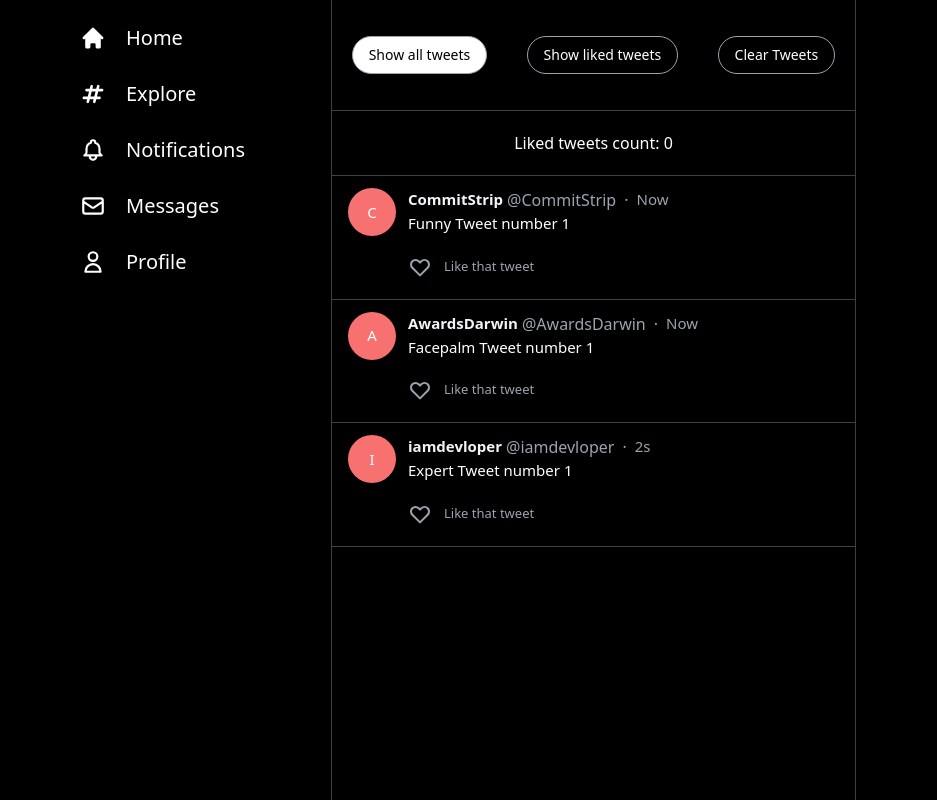
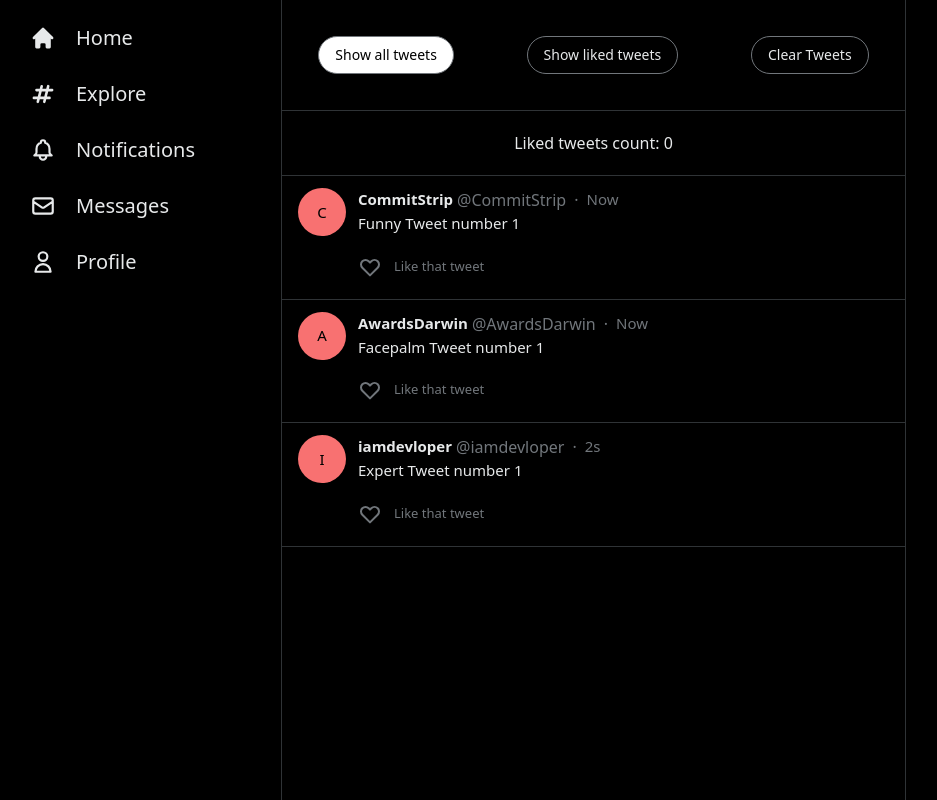
Before and after one commit to Justbigmack/twitter-clone, a Next.js app: page / in a window 1280 px wide. Shown: the whole page, without its empty margins (184-1121 px from the left). Built offline with nearby package versions, Linux system fonts and the light colour scheme.

Commit message:
UI tweaks

```diff
--- a/components/Feed/Actions/FeedActionButton.tsx
+++ b/components/Feed/Actions/FeedActionButton.tsx
@@ -11,10 +11,10 @@ export const FeedActionButton = ({
   ...otherProps
 }: IFeedActionButton) => {
   const buttonClasses = clsx(
-    'rounded-full border border-gray-400 px-4 py-2 text-sm duration-200 ',
+    'rounded-full border border-dark-gray px-4 py-2 text-sm duration-200 ',
     {
-      'bg-black text-white hover:bg-gray-800': !active,
-      'bg-white text-black hover:bg-gray-800 hover:text-white': active,
+      'bg-black text-light-gray hover:bg-gray-800': !active,
+      'bg-white text-black hover:bg-gray-800 hover:text-light-gray': active,
     }
   );
   return (
--- a/components/Feed/Actions/FeedActions.tsx
+++ b/components/Feed/Actions/FeedActions.tsx
@@ -14,7 +14,7 @@ interface IFeedActions {
 export const FeedActions = memo(({ setActiveFilter }: IFeedActions) => {
   const [activeButton, setActiveButton] = useState(ActiveFeedActionButtons.All);
   return (
-    <div className="flex w-full items-center justify-around border-b border-white/25 py-9">
+    <div className="flex w-full items-center justify-around border-b border-gray-subtle py-9">
       <FeedActionButton
         onClick={() => {
           setActiveFilter(false);
--- a/components/Feed/Feed.tsx
+++ b/components/Feed/Feed.tsx
@@ -37,7 +37,7 @@ export const Feed: React.FC = () => {
   }, []);
 
   return (
-    <div className="h-full w-full max-w-[650px] border-x border-white/25 text-white">
+    <div className="h-full w-full max-w-[700px] border-x border-gray-subtle">
       <FeedActions setActiveFilter={setActiveFilter} />
       <TweetLikeCount likedTweetsCount={likedTweets.length} />
       <section data-cy="tweetFeed">
--- a/components/Feed/Tweet/Tweet.tsx
+++ b/components/Feed/Tweet/Tweet.tsx
@@ -15,7 +15,7 @@ export const Tweet = memo(({ countdownObs, id, liked }: ITweetComponent) => {
 
   return (
     <div
-      className="flex w-full border-b border-white/25 px-4 py-3"
+      className="flex w-full border-b border-gray-subtle px-4 py-3"
       data-cy="tweet"
     >
       <div className="mr-3 flex h-12 w-12 flex-shrink-0 items-center justify-center rounded-full bg-red-400">
@@ -25,12 +25,14 @@ export const Tweet = memo(({ countdownObs, id, liked }: ITweetComponent) => {
       </div>
       <div className="flex w-full flex-col">
         <div className="flex">
-          <span className="text-[15px] font-bold text-gray-100">{author}</span>
-          <span className="ml-1 text-base font-normal text-gray-400">{`@${author}`}</span>
-          <span className="mx-2 text-gray-400">·</span>
+          <span className="text-[15px] font-bold text-light-gray">
+            {author}
+          </span>
+          <span className="ml-1 text-base font-normal text-dark-gray">{`@${author}`}</span>
+          <span className="mx-2 text-dark-gray">·</span>
           <TweetTimestamp id={id} countdownObs={countdownObs} />
         </div>
-        <p className="text-[15px]">{content}</p>
+        <p className="text-[15px] text-light-gray">{content}</p>
         <div>
           <TweetLike id={id} liked={liked} />
         </div>
--- a/components/Feed/Tweet/TweetLike.tsx
+++ b/components/Feed/Tweet/TweetLike.tsx
@@ -26,7 +26,7 @@ export const TweetLike = ({ id, liked }: ITweetLike) => {
 
   return (
     <div
-      className="group -ml-2 mt-3 inline-flex w-auto select-none items-center text-gray-400 hover:cursor-pointer"
+      className="group -ml-2 mt-3 inline-flex w-auto select-none items-center text-dark-gray hover:cursor-pointer"
       aria-label="likes"
       data-cy={'tweetLikeButton'}
       role="button"
--- a/components/Feed/Tweet/TweetLikeCount.tsx
+++ b/components/Feed/Tweet/TweetLikeCount.tsx
@@ -4,7 +4,7 @@ interface ITweetLikeCount {
 
 export const TweetLikeCount = ({ likedTweetsCount }: ITweetLikeCount) => {
   return (
-    <div className="flex w-full items-center justify-center border-b border-white/25 p-5">
+    <div className="flex w-full items-center justify-center border-b border-gray-subtle p-5 text-light-gray">
       <p>Liked tweets count: {likedTweetsCount}</p>
     </div>
   );
--- a/components/Feed/Tweet/TweetTimestamp.tsx
+++ b/components/Feed/Tweet/TweetTimestamp.tsx
@@ -26,7 +26,7 @@ export const TweetTimestamp = memo(({ countdownObs, id }: ITweetTimestamp) => {
   const displayedText =
     differenceInSeconds === 0 ? 'Now' : `${differenceInSeconds}s`;
 
-  return <span className="text-[15px] text-gray-400">{displayedText}</span>;
+  return <span className="text-[15px] text-dark-gray">{displayedText}</span>;
 });
 
 TweetTimestamp.displayName = 'TweetTimestamp';
--- a/components/Navigation/NavLink.tsx
+++ b/components/Navigation/NavLink.tsx
@@ -14,7 +14,7 @@ export const NavLink: React.FC<INavLink> = ({ icon, href, passHref, text }) => {
   const isNavLinkActive = pathname === href;
 
   const navLinkTextClasses = clsx(
-    'ml-5 mr-4 hidden text-xl font-normal text-white xl:inline-flex',
+    'ml-5 mr-4 hidden text-xl font-normal text-light-gray xl:inline-flex',
     {
       'font-bold': isNavLinkActive,
     }
@@ -24,7 +24,7 @@ export const NavLink: React.FC<INavLink> = ({ icon, href, passHref, text }) => {
     <Link href={href} passHref={passHref}>
       <a aria-label={text} role="link" className="group">
         <div className="flex w-min items-center rounded-full duration-200 group-hover:bg-gray-800 xl:p-3">
-          <Icon className="m-3 h-[26px] w-[26px] text-white xl:m-0" />
+          <Icon className="m-3 h-[26px] w-[26px] text-light-gray xl:m-0" />
           {text && <span className={navLinkTextClasses}>{text}</span>}
         </div>
       </a>
--- a/components/Shared/Layout.tsx
+++ b/components/Shared/Layout.tsx
@@ -7,7 +7,7 @@ interface ILayout {
 export const Layout: React.FC<ILayout> = ({ children }) => {
   return (
     <div className="flex min-h-screen w-full bg-black">
-      <div className="mx-auto flex w-full max-w-[800px]">
+      <div className="mx-auto flex w-full max-w-[900px]">
         <header role="banner">
           <Navigation />
         </header>
--- a/tailwind.config.js
+++ b/tailwind.config.js
@@ -4,7 +4,13 @@ module.exports = {
     './components/**/*.{js,ts,jsx,tsx}',
   ],
   theme: {
-    extend: {},
+    extend: {
+      colors: {
+        'light-gray': 'rgb(231, 233, 234)',
+        'dark-gray': 'rgb(113, 118, 123)',
+        'gray-subtle': 'rgb(47, 51, 54)',
+      }
+    },
   },
   plugins: [],
 };
```
